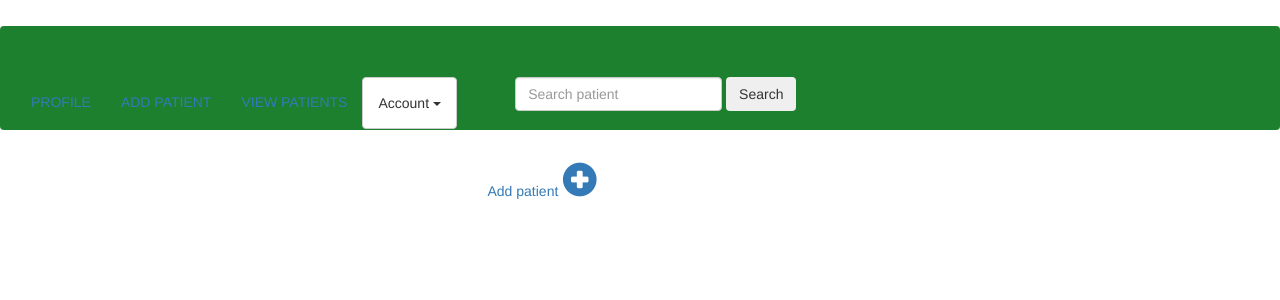
After one commit to evantoh/patient-management-system, a Django app: page /all/patients in a window 1280 px wide. The commit adds this page. Shown: the top 300 px of the page. Run offline with Django 3.2, Linux system fonts and the light colour scheme; the visitor is signed in with stand-in values (Sample User, id 1); data that the repository does not hold is empty; some libraries are stand-ins or nearby versions.

Commit message:
add fuctionality of viewing all patients

```diff
--- a/patient/models.py
+++ b/patient/models.py
@@ -30,8 +30,8 @@
 
 
 class Medicine(models.Model):
-    name = models.CharField(max_length=200)
-    date_given = models.DateTimeField()
+    name = models.CharField(max_length=200,null=True,blank=True)
+    date_given = models.DateTimeField(null=True)
     doctor_prescribed = models.ForeignKey(Doctor)
     def __str__(self):
         return self.name
--- a/patient/templates/base.html
+++ b/patient/templates/base.html
@@ -5,9 +5,9 @@
   <meta charset="utf-8">
 
   {% if title %}
-  <title>Moringa Tribune - {{title}}</title>
+  <title>Patient management System - {{title}}</title>
   {% else %}
-    <title> Moringa Tribune </title>
+    <title> Patient management System </title>
   {% endif %}
 
 
--- a/patient/templates/navbar.html
+++ b/patient/templates/navbar.html
@@ -26,12 +26,14 @@
                 <span class="icon-bar"></span>
                 <span class="icon-bar"></span>
             </button>
-            <a href="{% url 'profile'%}" class="navbar-brand">profile</a>
+
         </div>
         <!-- Collection of nav links, forms, and other content for toggling -->
         <div id="navbarCollapse" class="collapse navbar-collapse">
             <ul class="nav navbar-nav">
+                <li class="active"><a href="">PROFILE</a></li>
                 <li class="active"><a href="{% url 'addpatient'%}">ADD PATIENT</a></li>
+                <li class="active"><a href="{% url 'allpatients'%}">VIEW PATIENTS</a></li>
                 <li class="dropdown">
                 <a href="#" class="dropdown-toggle btn btn-default" data-toggle="dropdown" role="button" aria-expanded="false">Account
                             <span class="caret"></span>
--- /dev/null
+++ b/patient/templates/patient/all-patients.html
@@ -0,0 +1,17 @@
+{% extends 'base.html'%}{% block content %}
+<div class="col-xs-1 col-sm-1 col-md-3 col-lg-3 col-xl-3"></div>
+<div class="col-xs-10 col-sm-10 col-md-6 col-lg-6 col-xl-6" style="margin-top:1%;">
+    <a href="{% url 'addpatient'%}">Add patient <span class="glyphicon glyphicon-plus-sign" style="font-size:35px;"></span></a>
+    {% for patient in patients %}
+    <div class="container-fluid">
+        <p>Name:&nbsp;&nbsp;&nbsp;</p>
+        <p>FIRSTNAME:{{patient.first_name}}</p>
+        <p>LASTNAEM:{{patient.last_name}}</p>
+        <p>GENDER:{{patient.gender}}</p>
+        <p>EMAIL:{{patient.email}}</p>
+        <p>NEXT OF KIN:{{patient.next_of_kin}}</p>
+
+    </div>
+    {% endfor %}
+<div class="col-xs-1 col-sm-1 col-md-3 col-lg-3 col-xl-3"></div>
+{% endblock %}
--- a/patient/urls.py
+++ b/patient/urls.py
@@ -8,7 +8,9 @@
     url('^accounts/profile$',views.profile,name = 'profile'),
     url('^updatedoc',views.welcome,name='updatedoc'),
     url('^addpatient',views.addpatient,name='addpatient'),
+    url('^all/patients',views.allpatient,name='allpatients'),
     url('^treatment',views.treatment,name='treatment'),
+
     url(r'^new/profile/(?P<username>[-_\w.]+)$',views.update_profile, name='updateProfile'),
 ]
 if settings.DEBUG:
--- a/patient/views.py
+++ b/patient/views.py
@@ -38,15 +38,10 @@
         newmedform = NewMedicineForm(request.POST, request.FILES)
         if nextkinform.is_valid() and addpatform.is_valid() and newmedform.is_valid():
             next_of_kin = nextkinform.save()
+            medicine = newmedform.save()
+            patient = addpatform.save()
             next_of_kin.save()
-            return redirect('/')
-        elif newmedform.is_valid():
-            medicine = newmedform.save()
             medicine.save()
-            return redirect('/')
-
-        elif addpatform.is_valid():
-            patient = addpatform.save()
             patient.save()
             return redirect('/')
 
@@ -68,3 +63,8 @@
     else:
         form = TreatmentForm()
     return render(request, 'treatment/treatment.html', { 'form':form})
+
+@login_required(login_url='/accounts/login')
+def allpatient(request):
+    patients=Patient.objects.all()
+    return render(request,'patient/all-patients.html',{'patients':patients})
```
Also changed, not shown: media/patients_photo/resist.jpeg (added), patient/migrations/0006_auto_20180322_1918.py (added).
